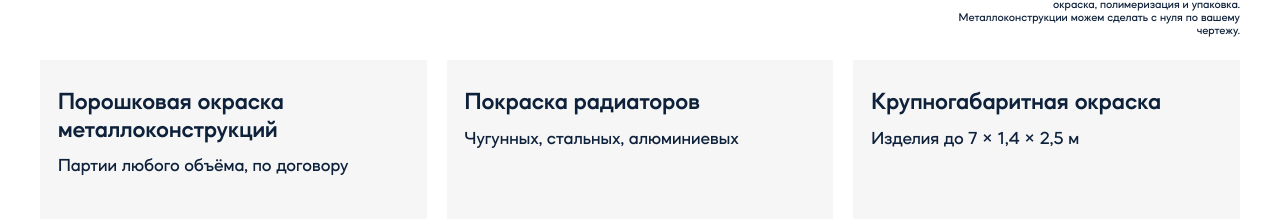
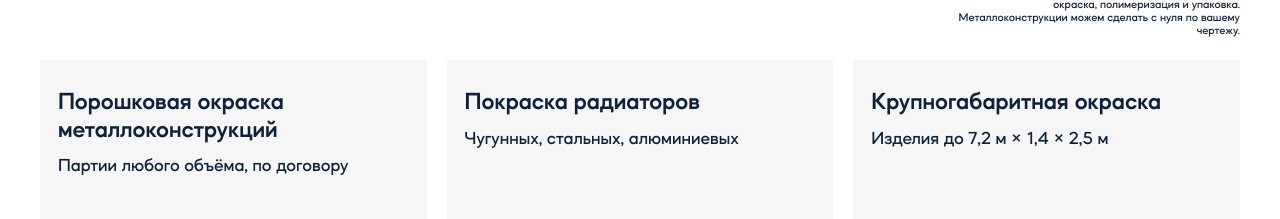
Before and after one commit to jestyrn-del/painting, a React (Vite) app: page / in a window 1280 px wide. Shown: the part 2978-3197 px from the top of the page. Built offline with nearby package versions, Linux system fonts and the light colour scheme.

Commit message:
Change '7 м' on '7,2 м'

```diff
--- a/src/pages/Home.tsx
+++ b/src/pages/Home.tsx
@@ -424,7 +424,7 @@ const serviceCategories = [
       },
       {
         title: "Крупногабаритная окраска",
-        description: "Изделия до 7 × 1,4 × 2,5 м",
+        description: "Изделия до 7,2 м × 1,4 × 2,5 м",
         price: "от 10 000 ₽/компл.",
         term: "от 3 дней",
       },
```
